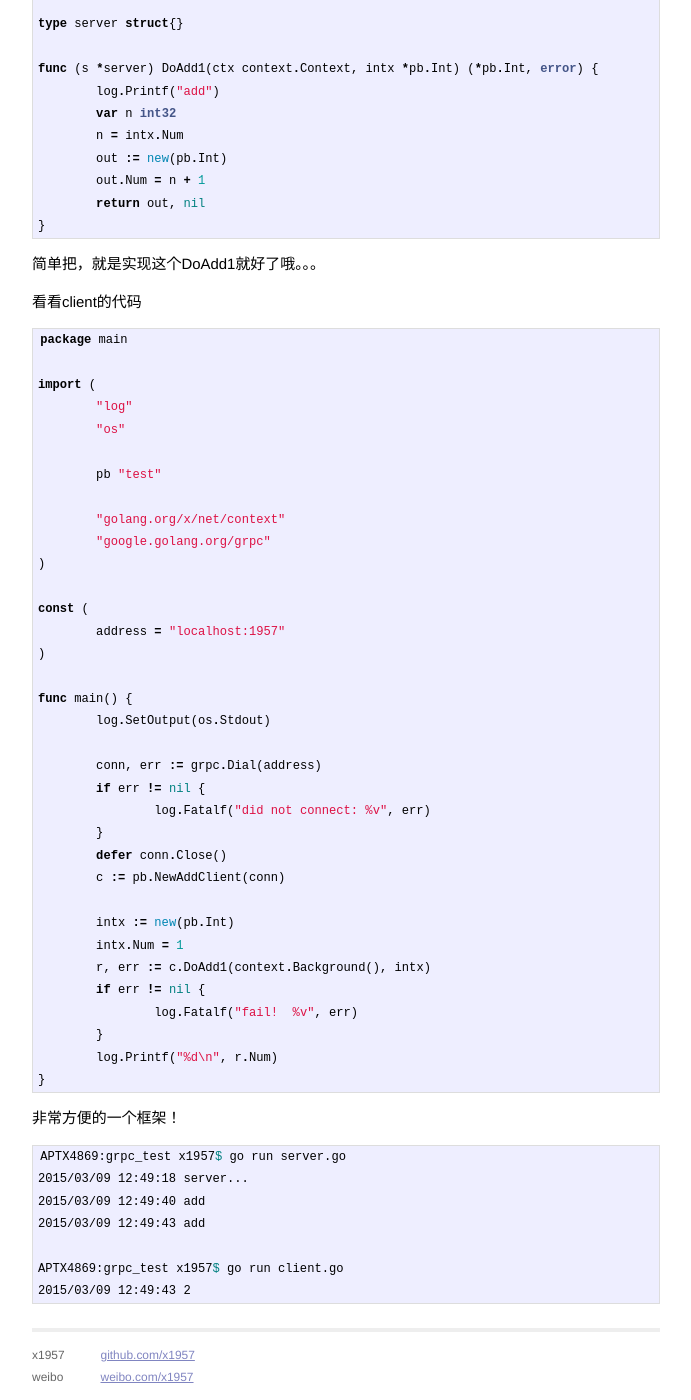
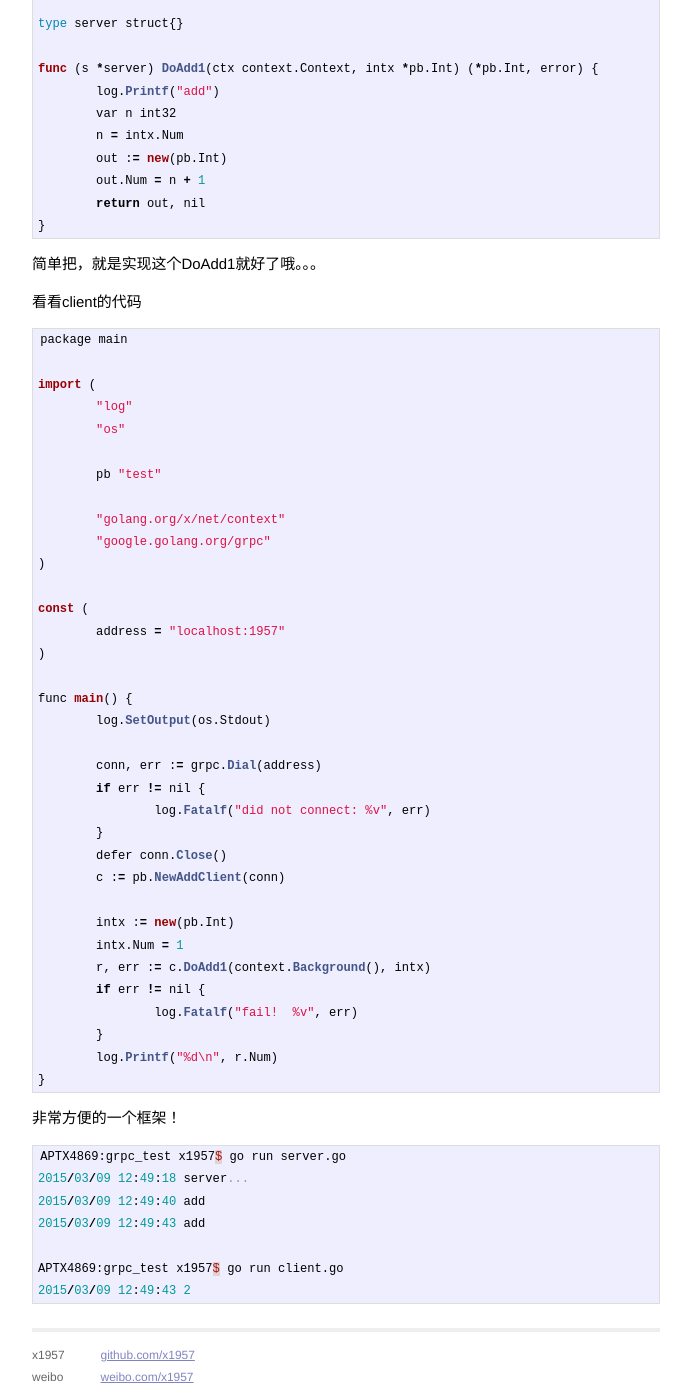
Before and after one commit to x1957/x1957.github.com, a Jekyll site: the page built from _posts/2015-03-09-grpc.markdown, in a window 1280 px wide and 1400 px high, scrolled down 1722 px. Shown: the whole window, without its empty margins (294-985 px from the left). Built offline with Jekyll 4.4.1, drawn with Linux system fonts in a browser that asks for light colours; Markdown is read by kramdown in place of the engine named in the settings; some of the changed text lies outside the part shown.

Commit message:
Update 2015-03-09-grpc.markdown
fix

```diff
--- a/_posts/2015-03-09-grpc.markdown
+++ b/_posts/2015-03-09-grpc.markdown
@@ -29,7 +29,7 @@
 
 然后就开始开心的写demo了
 
-{% highlight go %}
+{% highlight Python %}
 
 syntax = "proto3";
 
@@ -55,7 +55,7 @@
 
 然后我们来写server端
 
-{% highlight go %}
+{% highlight Python %}
 
 package main
 
@@ -101,7 +101,7 @@
 
 看看client的代码
 
-{% highlight go %}
+{% highlight Python %}
 package main
 
 import (
@@ -140,7 +140,7 @@
 
 非常方便的一个框架！
 
-{% highlight shell %}
+{% highlight Python %}
 APTX4869:grpc_test x1957$ go run server.go
 2015/03/09 12:49:18 server...
 2015/03/09 12:49:40 add
```
